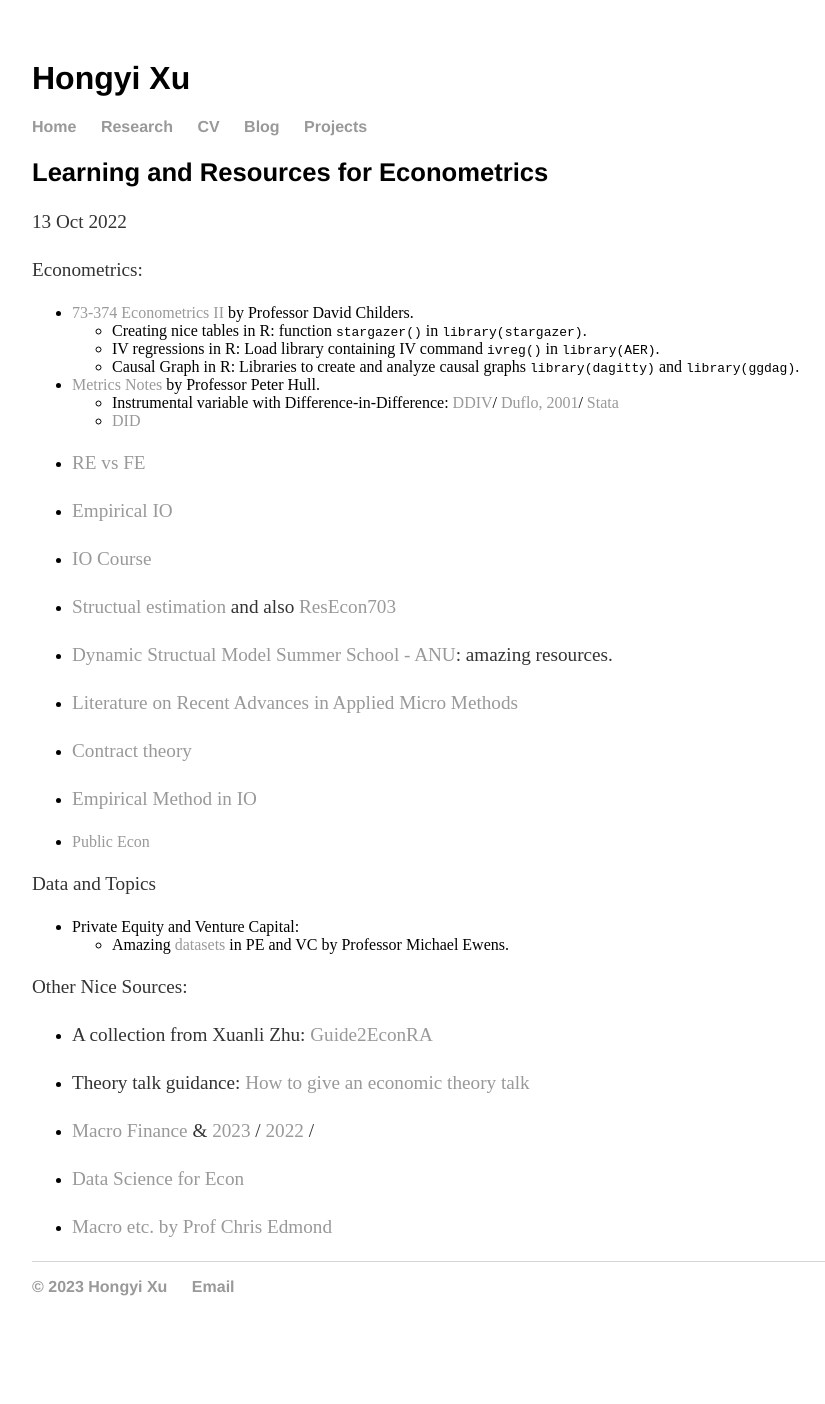
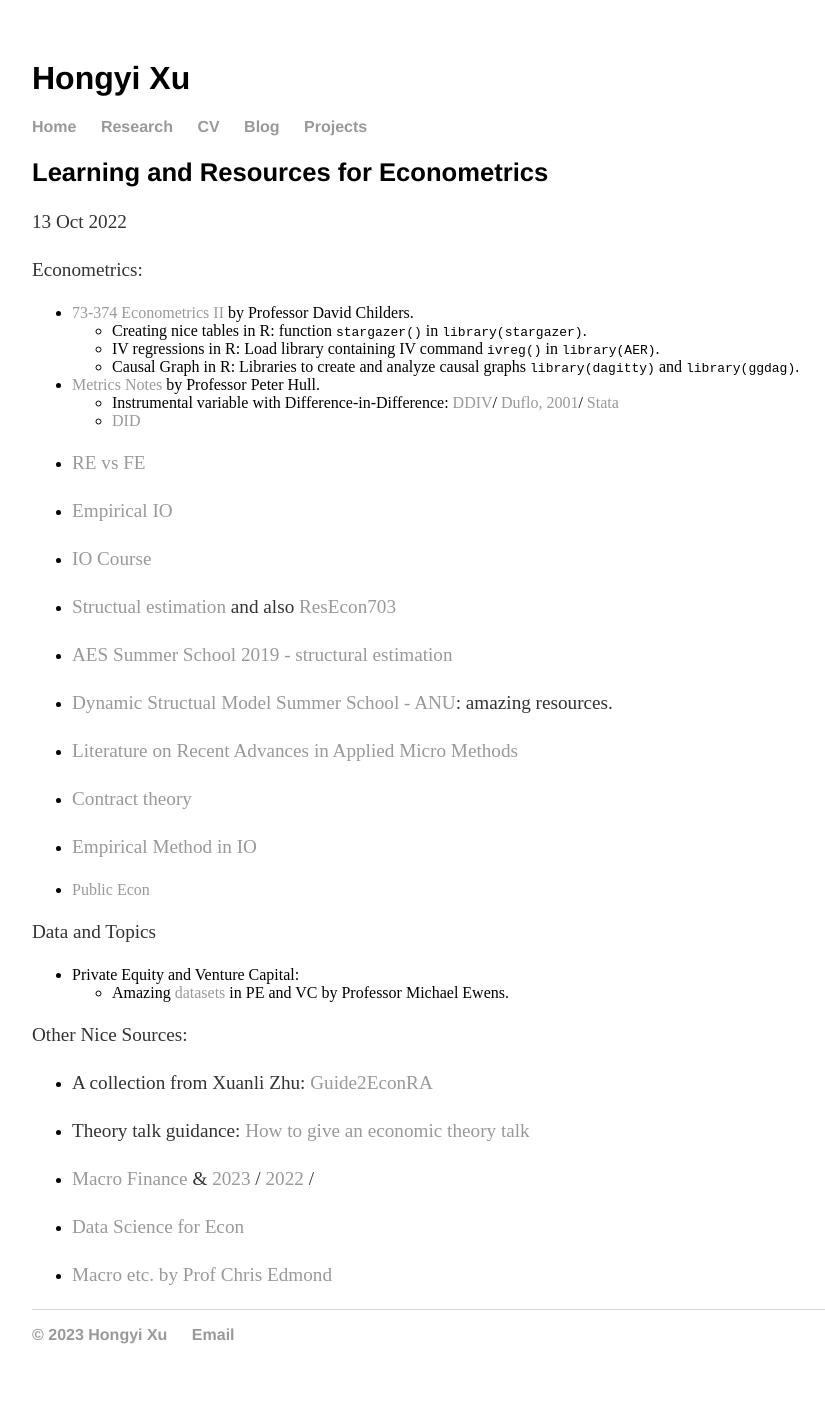
Before and after one commit to hongyileoxu/hongyileoxu.github.io, a Jekyll site: the page built from _posts/2022-10-13-great-resources.md, in a window 1280 px wide. Shown: the whole page, without its empty margins (160-985 px from the left). Built offline with Jekyll 4.4.1, drawn with Linux system fonts in a browser that asks for light colours; before the commit the page ends 1356 px from its top, so only the background shows below that.

Commit message:
Update 2022-10-13-great-resources.md

```diff
--- a/_posts/2022-10-13-great-resources.md
+++ b/_posts/2022-10-13-great-resources.md
@@ -21,6 +21,8 @@ Econometrics:
 -	[IO Course](https://chrisconlon.github.io/index.html)
 
 -	[Structual estimation](https://github.com/drewvankuiken/drewvankuiken.github.io/tree/66e4f3174774fa3dc966473d31e1053a29b2efa4/files/helpful_materials/lyman_slides/Re%20_Choosing_classes) and also [ResEcon703](https://github.com/woerman/ResEcon703/blob/70d8332c30cfa7c6654ab19a5821137f0865e1d9/readme.md)
+
+-   [AES Summer School 2019 - structural estimation](https://www.accountingtheory.org/members)
 
 -   [Dynamic Structual Model Summer School - ANU](https://dseconf.org/dse2022aus-recordings): amazing resources.
 
```
